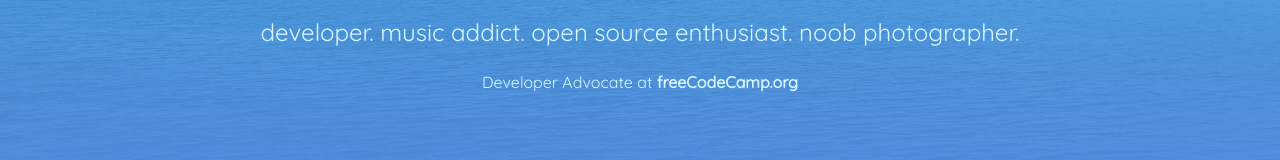
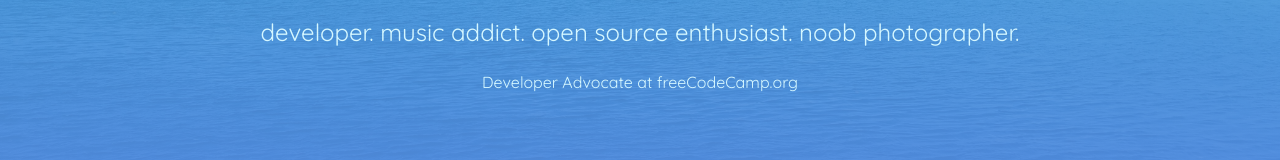
Before and after one commit to raisedadead/portfolio, a React (Create React App) app: page / in a window 1280 px wide. Shown: the part 454-614 px from the top of the page. Built offline with nearby package versions, Linux system fonts and the light colour scheme.

Commit message:
fix: remove linking and styling

```diff
--- a/src/containers/HomeContent.js
+++ b/src/containers/HomeContent.js
@@ -23,21 +23,7 @@ export default props => (
       developer. music addict. open source enthusiast. noob photographer.
     </p>
     <p style={{ color: '#D5F7FF', fontFamily: "'Quicksand', sans-serif" }}>
-      {' '}
-      Developer Advocate at&nbsp;
-      <a
-        href="https://www.freecodecamp.org"
-        rel="noopener noreferrer"
-        style={{
-          color: '#D5F7FF',
-          fontFamily: "'Quicksand', sans-serif",
-          textDecoration: 'none',
-          fontWeight: 'bold'
-        }}
-        target="_blank"
-      >
-        freeCodeCamp.org
-      </a>
+      Developer Advocate at freeCodeCamp.org
     </p>
   </div>
 )
```
